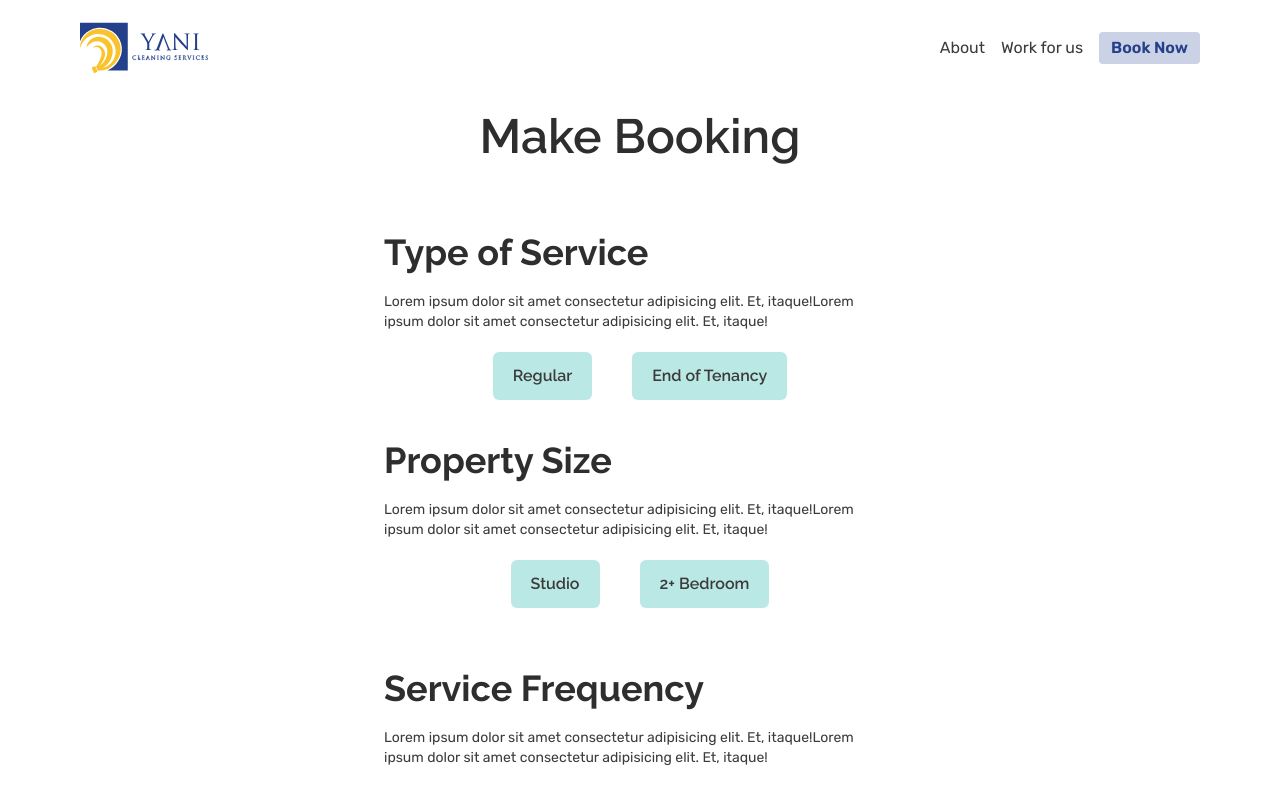
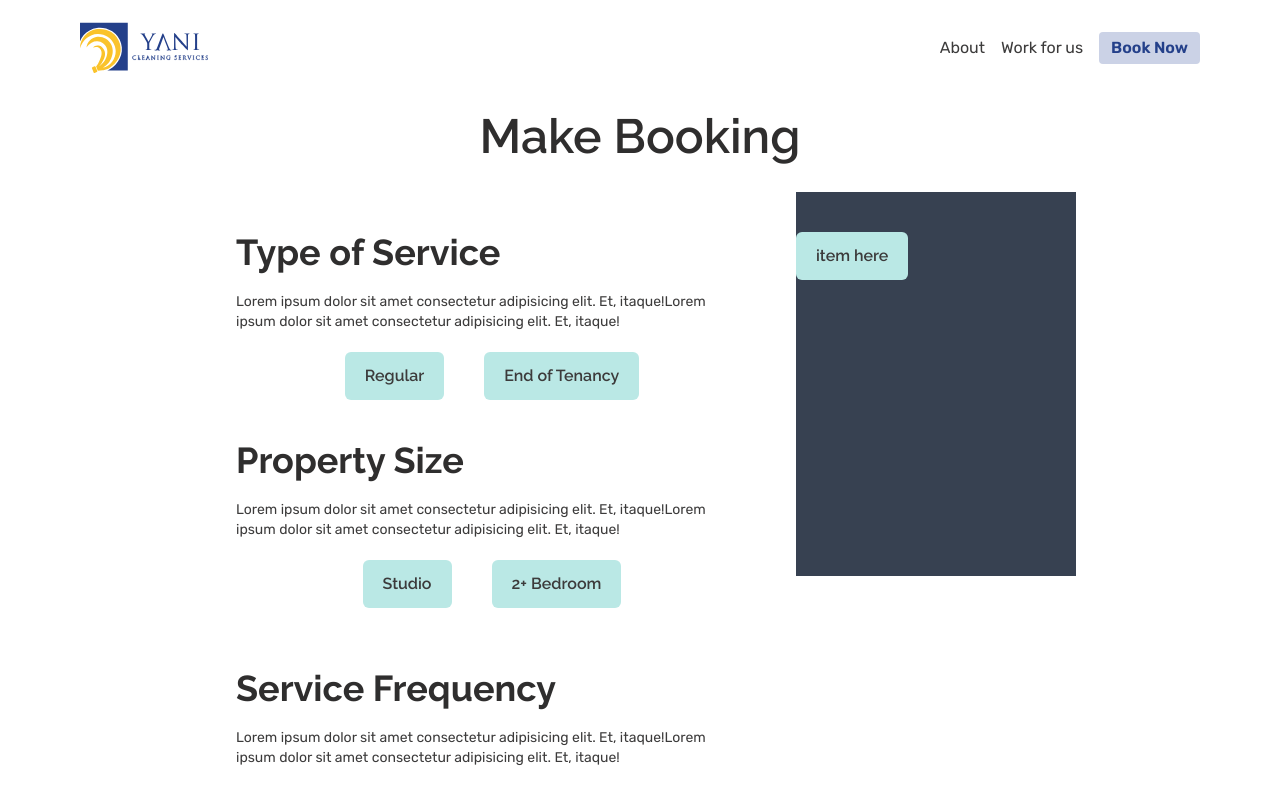
Before and after one commit to guidefari/yani-clean, a Next.js app: page /book in a window 1280 px wide. Shown: the top 794 px of the page. Built offline with nearby package versions, Linux system fonts and the light colour scheme.

Commit message:
basic form templating taking shape

```diff
--- a/pages/book.js
+++ b/pages/book.js
@@ -29,7 +29,8 @@ const book = () => {
                 <div className='flex items-center justify-center pt-4 pb-8'>
                     <h1 className='text-xl md:text-3xl lg:text-5xl font-headingSecondary text-black-heading'>Make Booking</h1>
                 </div>
-                <form action="" className='flex flex-col max-w-sm px-8 py-10 mb-20 space-y-10 rounded-md lg:max-w-xl bg-white-true'>
+                <form action="" className='grid grid-cols-3 gap-4 '>
+                    <div id='detailsInput' className='max-w-sm col-span-2 px-8 py-10 mb-20 space-y-10 rounded-md lg:max-w-xl bg-white-true'>
                         <section id="typeOfServiceWrapper" className='flex flex-col'>
                             <div className='pb-5 space-y-5'>
                                 <h3 className='text-lg md:text-2xl lg:text-4xl font-heading text-black-heading'>Type of Service</h3>
@@ -115,6 +116,13 @@ const book = () => {
                                 </div>
                             </div>
                         </section>
+                    </div>
+                    <div id='detailsConfirm' className="col-span-1 py-10 bg-gray-700 max-h-96">
+                        <section>
+
+                            <button className='form-btn' type="submit" onClick={() => ''}>item here</button>
+                        </section>
+                    </div>
                 </form>
             </div>
         </Layout>
```
Also changed, not shown: public/assets/default.png. Lines whose indentation alone changed are shown as unchanged.
